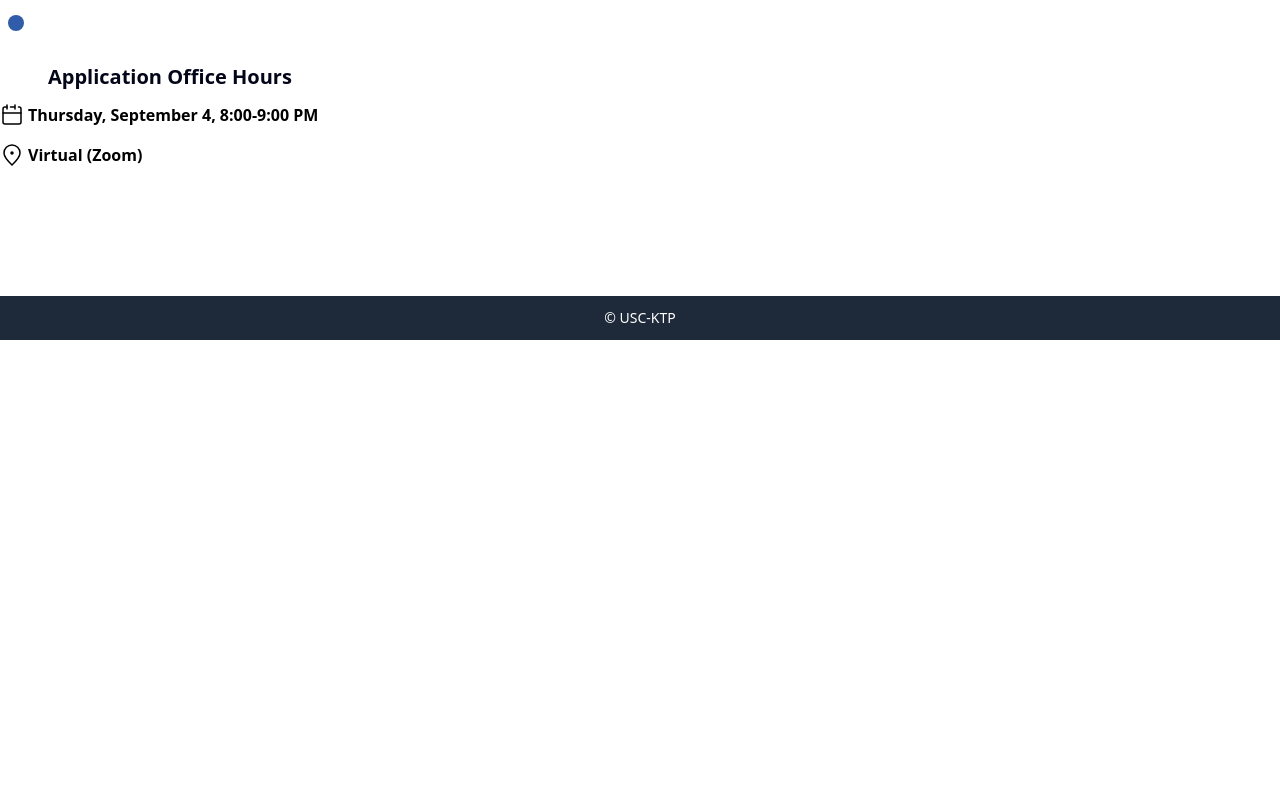
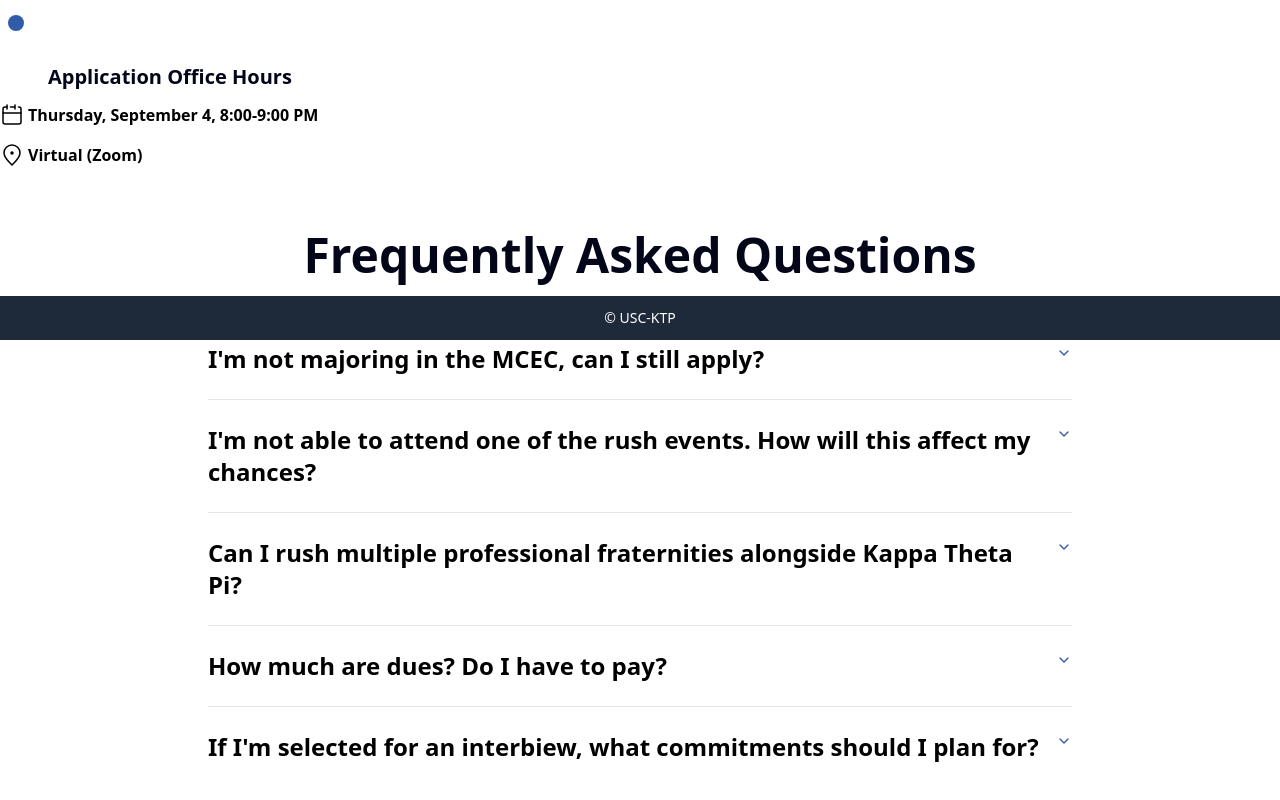
Before and after one commit to ktp-usc/ktp-website, a Next.js app: page /page2 in a window 1280 px wide. Shown: the part 460-1260 px from the top of the page. Before the commit the page ends 800 px from the top, so only its background shows below. Built offline with nearby package versions, Linux system fonts and the light colour scheme.

Commit message:
Add FAQ accordion section to the rush page

```diff
--- a/app/page2/page.tsx
+++ b/app/page2/page.tsx
@@ -1,37 +1,49 @@
+// app/page2/page.tsx  (or wherever your Page2 file lives)
 import Footer from "../Footer";
 import { Header } from "../Header";
 import Link from "next/link";
 import CalendarIcon from "../../Componenets/CalendarIcon";
 import PinIcon from "../../Componenets/PinIcon";
 
+import {
+  Accordion,
+  AccordionContent,
+  AccordionItem,
+  AccordionTrigger,
+} from "@/components/ui/accordion";
 
 export default function Page2() {
   return (
     <main>
       <Header />
-    <div className= "border-2 border-gray-400 rounded-xl p-6 text-center shadow-md mt-10 max-w-3xl mx-auto bg-white/5 backdrop-blur-sm">
+      <div className="border-2 border-gray-400 rounded-xl p-6 text-center shadow-md mt-10 max-w-3xl mx-auto bg-white/5 backdrop-blur-sm">
         <h1 className="text-2xl p-4 pb-5">Why rush</h1>
         <div>
-            <form>
-                {/* Form fields for page 2 go here */}
-            </form>
+          <form>{/* Form fields for page 2 go here */}</form>
         </div>
       </div>
+
       <div className="flex justify-center mt-6 mb-10">
-            <Link href="/Application" className="px-4 py-2 bg-gray-300 text-black rounded hover:bg-gray-400 inline-block">
+        <Link
+          href="/Application"
+          className="px-4 py-2 bg-gray-300 text-black rounded hover:bg-gray-400 inline-block"
+        >
           Rush application
         </Link>
       </div>
+
       <div className="mb-10 flex items-center relative">
         <div className="absolute left-4 top-1/2 transform -translate-y-1/2 -translate-x-1/2">
           <div className="w-4 h-4 rounded-full bg-[#315CA9] z-10"></div>
         </div>
       </div>
+
       <div className="ml-8 pl-4">
         <h2 className="text-lg sm:text-xl font-bold mb-3">
           Application Office Hours
         </h2>
       </div>
+
       <div className="mb-4">
         <div className="flex items-center mb-2">
           <CalendarIcon />
@@ -40,23 +52,28 @@ export default function Page2() {
           </span>
         </div>
       </div>
+
       <div className="flex items-center">
         <PinIcon />
         <span className="ml-1 font-semibold text-black text-[13px] sm:text-base">
           Virtual (Zoom)
         </span>
       </div>
-                <br></br>
+
+      <br />
+
       <div className="mb-10 flex items-center relative">
         <div className="absolute left-4 top-1/2 transform -translate-y-1/2 -translate-x-1/2">
           <div className="w-4 h-4 rounded-full bg-[#315CA9] z-10"></div>
         </div>
       </div>
+
       <div className="ml-8 pl-4">
         <h2 className="text-lg sm:text-xl font-bold mb-3">
           Application Office Hours
         </h2>
       </div>
+
       <div className="mb-4">
         <div className="flex items-center mb-2">
           <CalendarIcon />
@@ -65,15 +82,90 @@ export default function Page2() {
           </span>
         </div>
       </div>
+
       <div className="flex items-center">
         <PinIcon />
         <span className="ml-1 font-semibold text-black text-[13px] sm:text-base">
           Virtual (Zoom)
         </span>
+      </div>
 
-                  </div>
+      {/* ===== FAQ Accordion (added here) ===== */}
+      <section className="max-w-4xl mx-auto mt-16 mb-24 px-4">
+        <h1 className="text-4xl sm:text-5xl font-extrabold text-center mb-10">
+          Frequently Asked Questions
+        </h1>
+
+        {/* clean list — no outer box */}
+        <Accordion type="multiple" className="w-full divide-y divide-gray-200">
+          <AccordionItem value="q1">
+            <AccordionTrigger className="py-6 text-left text-xl sm:text-2xl font-semibold text-black hover:bg-gray-50">
+              I'm not majoring in the MCEC, can I still apply?
+            </AccordionTrigger>
+            <AccordionContent className="pb-6 text-gray-700 text-base leading-relaxed">
+              Yes! All majors are welcome, and we encourage applicants from
+              different backgrounds to rush, as long as you have an interest in
+              the tech industry.
+            </AccordionContent>
+          </AccordionItem>
+
+          <AccordionItem value="q2">
+            <AccordionTrigger className="py-6 text-left text-xl sm:text-2xl font-semibold text-black hover:bg-gray-50">
+              I'm not able to attend one of the rush events. How will this
+              affect my chances?
+            </AccordionTrigger>
+            <AccordionContent className="pb-6 text-gray-700 text-base leading-relaxed">
+              We understand that various circumstances prevent applicants from
+              attending all of our events. Please contact our Executive
+              Secretary at least an hour before the event takes place if you
+              aren't able to attend.
+            </AccordionContent>
+          </AccordionItem>
+
+          <AccordionItem value="q3">
+            <AccordionTrigger className="py-6 text-left text-xl sm:text-2xl font-semibold text-black hover:bg-gray-50">
+              Can I rush multiple professional fraternities alongside Kappa
+              Theta Pi?
+            </AccordionTrigger>
+            <AccordionContent className="pb-6 text-gray-700 text-base leading-relaxed">
+              Yes, but if you receive a bid from us, we ask that you only pledge
+              our organization this semester. You're also able to hold
+              membership in any other professional or social
+              fraternity/sorority!
+            </AccordionContent>
+          </AccordionItem>
+
+          <AccordionItem value="q4">
+            <AccordionTrigger className="py-6 text-left text-xl sm:text-2xl font-semibold text-black hover:bg-gray-50">
+              How much are dues? Do I have to pay?
+            </AccordionTrigger>
+            <AccordionContent className="pb-6 text-gray-700 text-base leading-relaxed">
+              If you accept a bid from us, you are expected to pay $100 in New
+              Member dues this semester. This will cover all expenses related to
+              running a professional fraternity, such as professional,
+              technical, and social events. If you are unable to pay the dues in
+              full, you will have the opportunity to submit a financial hardship
+              appeal to our Director of Finance. More information will be
+              provided once bids are awarded.
+            </AccordionContent>
+          </AccordionItem>
+
+          <AccordionItem value="q5">
+            <AccordionTrigger className="py-6 text-left text-xl sm:text-2xl font-semibold text-black hover:bg-gray-50">
+              If I'm selected for an interbiew, what commitments should I plan
+              for?
+            </AccordionTrigger>
+            <AccordionContent className="pb-6 text-gray-700 text-base leading-relaxed">
+              In the event you advance in our recruitment process, please clear
+              your calendar for a 15-20 minute interview slot on TBD as well as
+              a finalist dinner on TBD. More details will be provided over email
+              via invitation to these events.
+            </AccordionContent>
+          </AccordionItem>
+        </Accordion>
+      </section>
 
       <Footer />
     </main>
-  )
+  );
 }
--- /dev/null
+++ b/components/ui/accordion.tsx
@@ -0,0 +1,72 @@
+"use client";
+
+import * as React from "react";
+import * as AccordionPrimitive from "@radix-ui/react-accordion";
+import { ChevronDownIcon } from "lucide-react";
+
+import { cn } from "@/lib/utils";
+
+const BLUE_BUTTONS = "#315CA9";
+
+function Accordion({
+  ...props
+}: React.ComponentProps<typeof AccordionPrimitive.Root>) {
+  return <AccordionPrimitive.Root data-slot="accordion" {...props} />;
+}
+
+function AccordionItem({
+  className,
+  ...props
+}: React.ComponentProps<typeof AccordionPrimitive.Item>) {
+  return (
+    <AccordionPrimitive.Item
+      data-slot="accordion-item"
+      className={cn("border-b last:border-b-0", className)}
+      {...props}
+    />
+  );
+}
+
+function AccordionTrigger({
+  className,
+  children,
+  ...props
+}: React.ComponentProps<typeof AccordionPrimitive.Trigger>) {
+  return (
+    <AccordionPrimitive.Header className="flex">
+      <AccordionPrimitive.Trigger
+        data-slot="accordion-trigger"
+        className={cn(
+          "focus-visible:border-ring focus-visible:ring-ring/50 flex flex-1 items-start justify-between gap-4 rounded-md py-4 text-left text-sm font-medium transition-all outline-none hover:underline focus-visible:ring-[3px] disabled:pointer-events-none disabled:opacity-50 [&[data-state=open]>svg]:rotate-180",
+          className
+        )}
+        {...props}
+      >
+        {children}
+        {/* 👇 apply your blue brand color here */}
+        <ChevronDownIcon
+          className="pointer-events-none size-4 shrink-0 translate-y-0.5 transition-transform duration-200"
+          style={{ color: BLUE_BUTTONS }}
+        />
+      </AccordionPrimitive.Trigger>
+    </AccordionPrimitive.Header>
+  );
+}
+
+function AccordionContent({
+  className,
+  children,
+  ...props
+}: React.ComponentProps<typeof AccordionPrimitive.Content>) {
+  return (
+    <AccordionPrimitive.Content
+      data-slot="accordion-content"
+      className="data-[state=closed]:animate-accordion-up data-[state=open]:animate-accordion-down overflow-hidden text-sm"
+      {...props}
+    >
+      <div className={cn("pt-0 pb-4", className)}>{children}</div>
+    </AccordionPrimitive.Content>
+  );
+}
+
+export { Accordion, AccordionItem, AccordionTrigger, AccordionContent };
--- a/package.json
+++ b/package.json
@@ -9,6 +9,7 @@
     "lint": "eslint"
   },
   "dependencies": {
+    "@radix-ui/react-accordion": "^1.2.12",
     "@radix-ui/react-aspect-ratio": "^1.1.7",
     "@radix-ui/react-checkbox": "^1.3.3",
     "@radix-ui/react-label": "^2.1.7",
```
Also changed, not shown: 1 other file (tests, documents, lock files or other folders). Lines whose indentation alone changed are shown as unchanged.
